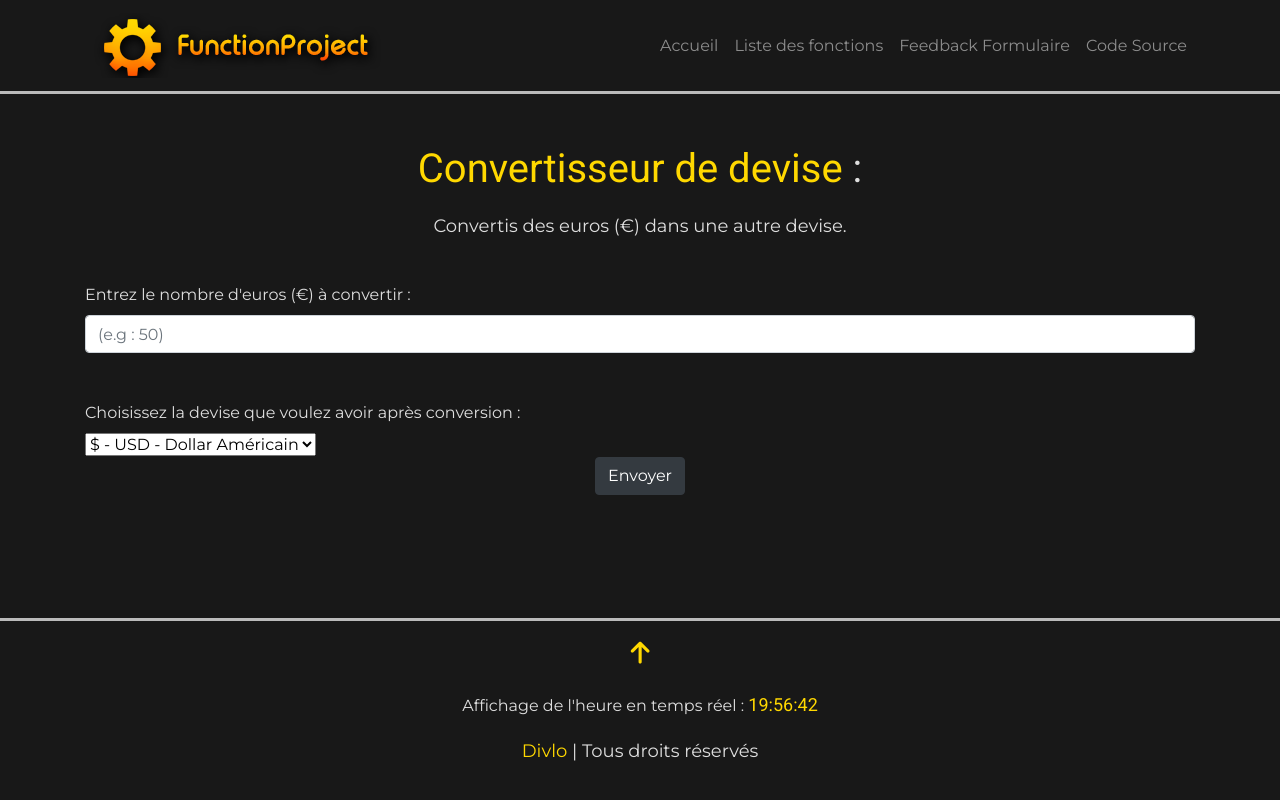
After one commit to theoludwig/FunctionProject, a PHP site: page /views/function-views/convertCurrency.php in a window 1280 px wide. The commit adds this page. Run offline with PHP 8.4, Linux system fonts and the light colour scheme; some libraries are stand-ins or nearby versions.

Commit message:
New Function : convertCurrency

```diff
--- a/php/config.php
+++ b/php/config.php
@@ -58,6 +58,11 @@ switch ($currentpage) {
         $description = "La liste de toutes les citations ou proverbes (aimé par Divlo).";
         $image = 'https://function.divlo.fr/img/function-image/randomQuote.png';
         break;
+    case '/views/function-views/convertCurrency.php':
+        $title = 'Convertisseur de devise';
+        $description = "Convertis des euros (€) dans une autre devise.";
+        $image = 'https://function.divlo.fr/img/function-image/convertCurrency.png';
+        break;
     default:
         $title = 'Erreur 404';
         $description = "Cette page n'existe pas!";
--- a/scripts/fonctions.js
+++ b/scripts/fonctions.js
@@ -37,7 +37,7 @@ function weatherRequest(url,toDo) {
             },
             statusCode: {
                 404: function() {
-                    document.location.replace("../error404.php");
+                    document.location.replace("../error404Weather");
                 }
             }
         });
@@ -170,13 +170,38 @@ function filterStudents(filteredLetter, students)
     }
 }
 
-// Génère aléatoirement une citation ou un proverbe.
+// Génère aléatoirement une citation ou un proverbe
 function getRandomQuote() {
     let randomNbr = randomNumber(0, (quotes.length - 1));
     let randomQuotes = quotes[randomNbr];
     return  '" ' + randomQuotes["quote"] + ' " <br> <br> - ' + randomQuotes["source"];
 }
 
+// Convertis des euros (€) dans une autre devise
+function convertCurrency(urlFixerIO, currency, euroValue) {
+    $.ajax({
+        url : urlFixerIO,
+        dataType : "jsonp",
+        success: function (jsonFixer) {
+            switch(currency) {
+                case '$':
+                    $('.results').html(formatNumberResult(euroValue) + ' € = ' + (formatNumberResult(parseFloat(jsonFixer.rates.USD) * euroValue)).toFixed(2) + ' ' + currency);
+                    break;
+                case '£':
+                    $('.results').html(formatNumberResult(euroValue) + ' € = ' + (formatNumberResult(parseFloat(jsonFixer.rates.GBP) * euroValue)).toFixed(2) + ' ' + currency);
+                    break;
+                default:
+                    $('.results').html(formatNumberResult(euroValue) + ' €');
+                    break;
+            }
+        },
+        statusCode: {
+            404: function() {
+                document.location.replace("../404.php");
+            }
+        }
+    });
+}
 
 /////////////////////////////////////////////////////////////////
 /* Fonctions Annexes */
--- a/scripts/main.js
+++ b/scripts/main.js
@@ -21,7 +21,7 @@ $(function () {
         }
         else
         {
-            let url = "https://api.openweathermap.org/data/2.5/weather?q=" + cityName + "&lang=fr&units=metric&appid=" + config.APIkey + "";
+            let url = "https://api.openweathermap.org/data/2.5/weather?q=" + cityName + "&lang=fr&units=metric&appid=" + config.APIkeyWeather + "";
             weatherRequest(url, 'weather');
         }
     });
@@ -161,6 +161,25 @@ $(function () {
         }
     }
 
+    $("#submitConvertCurrency").click(function()
+    {
+        let euroValue = $('#euroValue').val();
+        let euroToCurrency = $("#euroToCurrency option:selected").val();
+        if(isEmptyValue(euroValue) || isNaN(parseFloat(euroValue)))
+        {
+            $('.results').html(emptyMessageError);
+            $("#euroValue, #submitConvertCurrency").click(function() {
+                document.location.replace("../function-views/convertCurrency.php");
+            });
+        }
+        else
+        {
+            euroValue = parseFloat(euroValue);
+            let urlFixer = 'http://data.fixer.io/api/latest?access_key=' + config.APIkeyFixer;
+            convertCurrency(urlFixer, euroToCurrency, euroValue);
+        }
+    });
+
 
     /* Permet d'afficher l'heure en temps réel sur le footer */
     window.onload = realDateTime('realDateTime');
--- a/views/404.php
+++ b/views/404.php
@@ -1,8 +1,8 @@
 <!-- Config -->
-<?php include("./php/config.php");?>
+<?php include("../php/config.php");?>
 
 <!-- Header -->
-<?php include("./incl/header.php");?>
+<?php include("../incl/header.php");?>
 
 <!-- Page Content -->
 <div class="container">
@@ -11,4 +11,4 @@
 </div>
 
 <!-- Footer -->
-<?php include("./incl/footer.php");?>
+<?php include("../incl/footer.php");?>
--- a/views/function-list.php
+++ b/views/function-list.php
@@ -44,6 +44,10 @@
                         <td><a href="./function-views/randomQuote.php">Générateur de citation</a></td>
                         <td>Génère aléatoirement une citation ou un proverbe.</td>
                     </tr>
+                    <tr>
+                        <td><a href="./function-views/convertCurrency.php">Convertisseur de devise</a></td>
+                        <td>Convertis des euros (€) dans une autre devise.</td>
+                    </tr>
                 </tbody>
             </table>
     </div>
--- /dev/null
+++ b/views/function-views/convertCurrency.php
@@ -0,0 +1,34 @@
+<!-- Config -->
+<?php include("../../php/config.php");?>
+
+<!-- Header -->
+<?php include("../../incl/header.php");?>
+
+<!-- Page Content -->
+<div class="container">
+  <h1><span class="important"><?php echo $title?></span> :</h1>
+  <p class="pt-3 text-center"><?php echo $description?></p>
+  <br>
+  <div class="form-group">
+        <label for="euroValue">Entrez le nombre d'euros (€) à convertir :</label>
+        <br>
+        <input name="euroValue" type="text" id="euroValue" placeholder="(e.g : 50)" class="form-control">
+        <br> <br>
+		<label for="euroToCurrency">Choisissez la devise que voulez avoir après conversion :</label> <br>
+        <select id="euroToCurrency">
+            <option value="$">$ - USD - Dollar Américain</option>
+            <option value="£">£ - GBP - Livre sterling</option>
+        </select>
+        <br>
+        <div class="form-row text-center">
+            <div class="col-12">
+                <button type="submit" id="submitConvertCurrency" class="btn btn-dark text-center">Envoyer</button>
+            </div>
+        </div>
+        <br> <br>
+		<p class="results text-center"></p>
+    </div>
+</div>
+
+<!-- Footer -->
+<?php include("../../incl/footer.php");?>
--- a/views/function-views/convertDistance.php
+++ b/views/function-views/convertDistance.php
@@ -45,7 +45,6 @@
             <option value="Gm">Gm</option>
             <option value="Tm">Tm</option>
         </select>
-        <!-- <input name="secondValue" type="text" id="secondValue" placeholder="(e.g : km)" class="form-control"> -->
         <br>
         <div class="form-row text-center">
             <div class="col-12">
```
Also changed, not shown: README.md, img/function-image/convertCurrency.png (added), views/error404Weather.php (renamed from views/error404.php).
